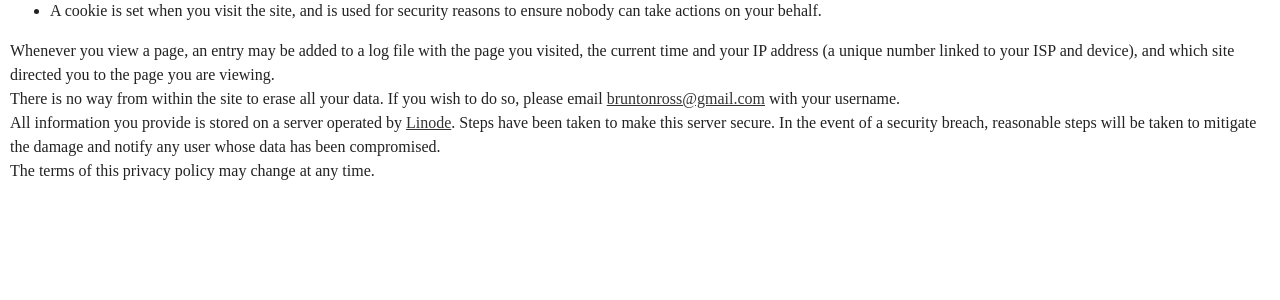
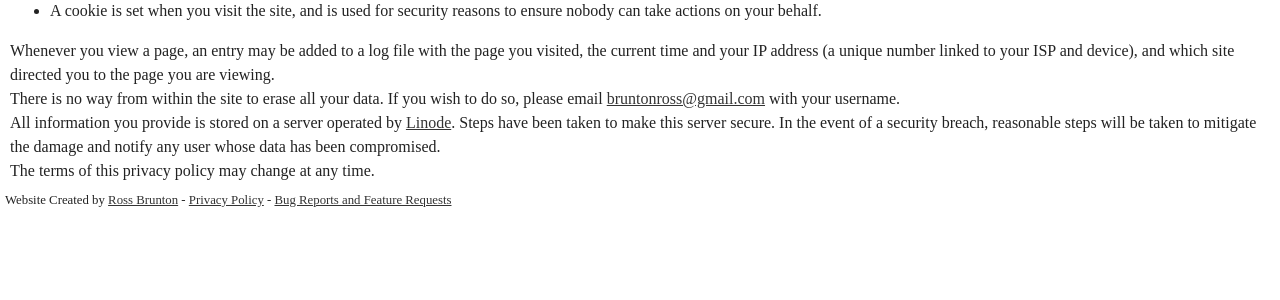
Before and after one commit to RossBrunton/BMAT, a Django app: template bmat/templates/bmat/privacy.html in a window 1280 px wide. Shown: the part 379-679 px from the top of the page. Run offline with Django 3.2, Linux system fonts and the light colour scheme; the template is opened without the code that fills it: most values are stand-ins (such as "Sample title", 1, 10 or a date in 2020); parts of the project's set-up code (start-up, migrations or seed data) failed here and were passed over; some libraries are stand-ins or nearby versions.

Commit message:
Added footer

```diff
--- a/bmat/static/styles.css
+++ b/bmat/static/styles.css
@@ -20,6 +20,13 @@ nav {
 
 main {
     display:block;
+}
+
+footer {
+    font-size:80%;
+    padding:5px;
+    margin-top:5px;
+    margin-bottom:5px;
 }
 
 footer {
--- a/bmat/templates/base.html
+++ b/bmat/templates/base.html
@@ -89,8 +89,10 @@
         {% endblock %}
         </main>
 
-        <footer>
-
+        <footer class='underlink'>
+            Website Created by <a href='mailto:bruntonross+bmat@gmail.com'>Ross Brunton</a> -
+            <a href='{% url "privacy" %}'>Privacy Policy</a> -
+            <a href='https://github.com/RossBrunton/BMAT/issues'>Bug Reports and Feature Requests</a>
         </footer>
 
         {% if ad_slot_bottom %}
```
